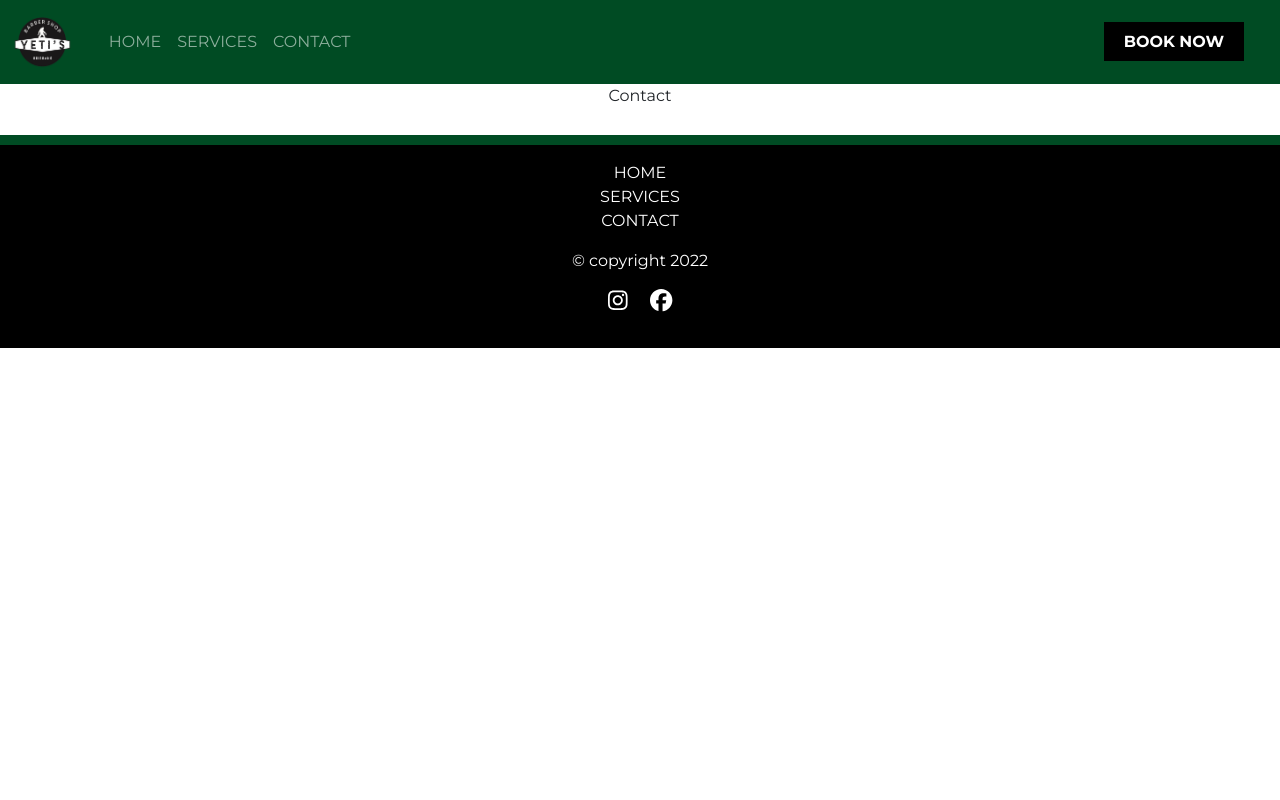
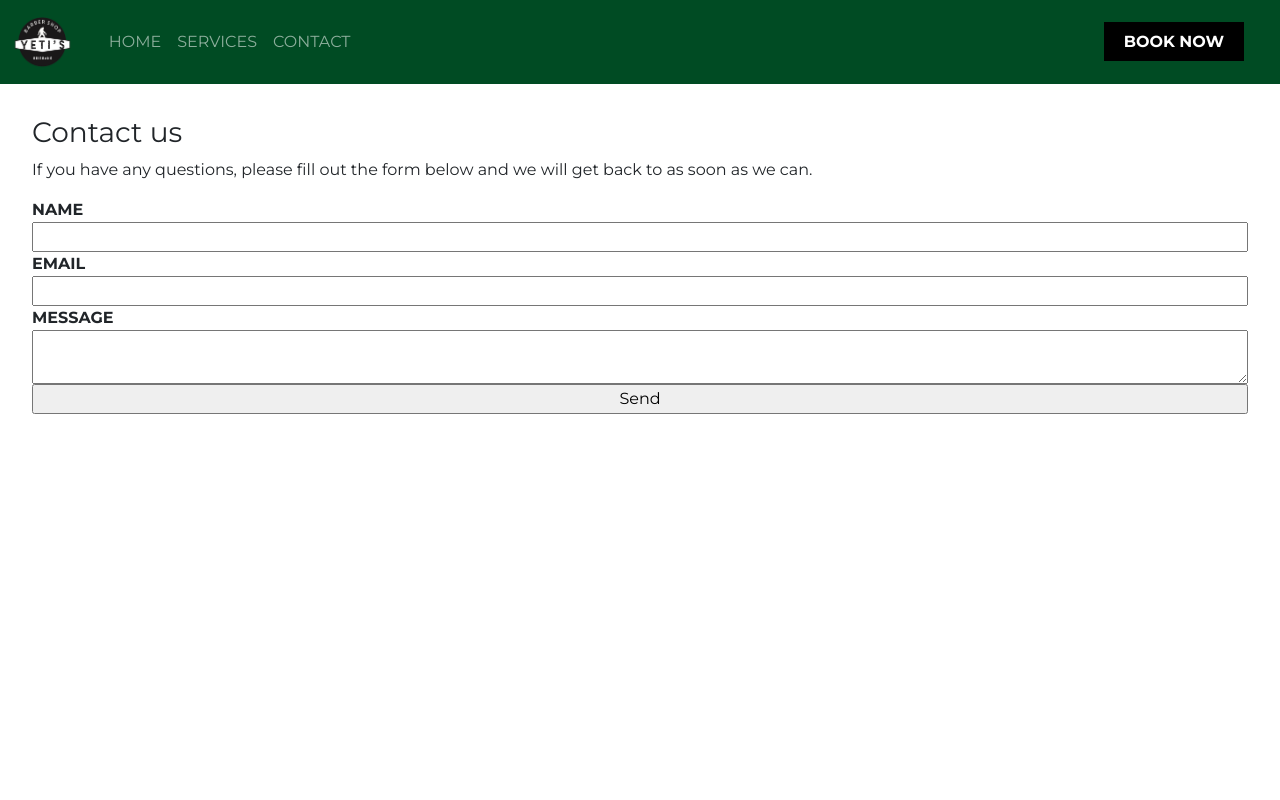
Before and after one commit to Coops023/yetis-barbershop, a React (Create React App) app: page /contact in a window 1280 px wide. Shown: the top 800 px of the page. Built offline with nearby package versions, Linux system fonts and the light colour scheme.

Commit message:
email contact form functionality

```diff
--- a/package.json
+++ b/package.json
@@ -3,6 +3,7 @@
   "version": "0.1.0",
   "private": true,
   "dependencies": {
+    "@emailjs/browser": "^3.6.2",
     "@fortawesome/fontawesome-svg-core": "^6.1.1",
     "@fortawesome/free-brands-svg-icons": "^6.1.1",
     "@fortawesome/free-regular-svg-icons": "^6.1.1",
--- /dev/null
+++ b/src/components/ContactUs.css
@@ -0,0 +1,7 @@
+.contact-form{
+    height: 90vh;
+    display: flex;
+    flex-direction: column;
+   font-weight: bold;
+   text-transform: uppercase;
+}
--- /dev/null
+++ b/src/components/ContactUs.jsx
@@ -0,0 +1,73 @@
+import React, { useRef, useState } from "react";
+import emailjs from "@emailjs/browser";
+import "./ContactUs.css";
+
+export default function ContactUs() {
+  const form = useRef();
+  const [name, setName] = useState("");
+  const [email, setEmail] = useState("");
+  const [message, setMessage] = useState("");
+
+  const sendEmail = (e) => {
+    e.preventDefault();
+
+    if (name === "" || email === "" || message === "") {
+      console.log("form must be filled out");
+    } else {
+      emailjs
+        .sendForm(
+          "service_cvk3fcr",
+          "template_ltghbve",
+          form.current,
+          "user_AcCQo8isxokY8Pb3autGq"
+        )
+        .then(
+          (result) => {
+            console.log(result);
+          },
+          (error) => {
+            console.log(error.text);
+          }
+        );
+
+      setName("");
+      setEmail("");
+      setMessage("");
+    }
+  };
+
+  return (
+    <form className="contact-form" ref={form} onSubmit={sendEmail}>
+      <label>Name</label>
+      <input
+        value={name}
+        onChange={function handleChange(e) {
+          setName(e.target.value);
+        }}
+        type="text"
+        name="user_name"
+        required={true}
+      />
+      <label>Email</label>
+      <input
+        value={email}
+        onChange={function handleChange(e) {
+          setEmail(e.target.value);
+        }}
+        type="email"
+        name="user_email"
+        required={true}
+      />
+      <label>Message</label>
+      <textarea
+        value={message}
+        onChange={function handleChange(e) {
+          setMessage(e.target.value);
+        }}
+        name="message"
+        required={true}
+      />
+      <input type="submit" value="Send" />
+    </form>
+  );
+}
--- /dev/null
+++ b/src/pages/Contact.css
@@ -0,0 +1,5 @@
+.contact{
+    height: 100%;
+    margin: 2em;
+    text-align: left;
+}
--- a/src/pages/Contact.jsx
+++ b/src/pages/Contact.jsx
@@ -1,5 +1,16 @@
 import React from "react";
+import ContactUs from "../components/ContactUs";
+import "./Contact.css";
 
 export default function Contact() {
-  return <div>Contact</div>;
+  return (
+    <div className="contact">
+      <h3>Contact us</h3>
+      <p>
+        If you have any questions, please fill out the form below and we will
+        get back to as soon as we can.
+      </p>
+      <ContactUs />
+    </div>
+  );
 }
```
Also changed, not shown: 1 other file (tests, documents, lock files or other folders).
